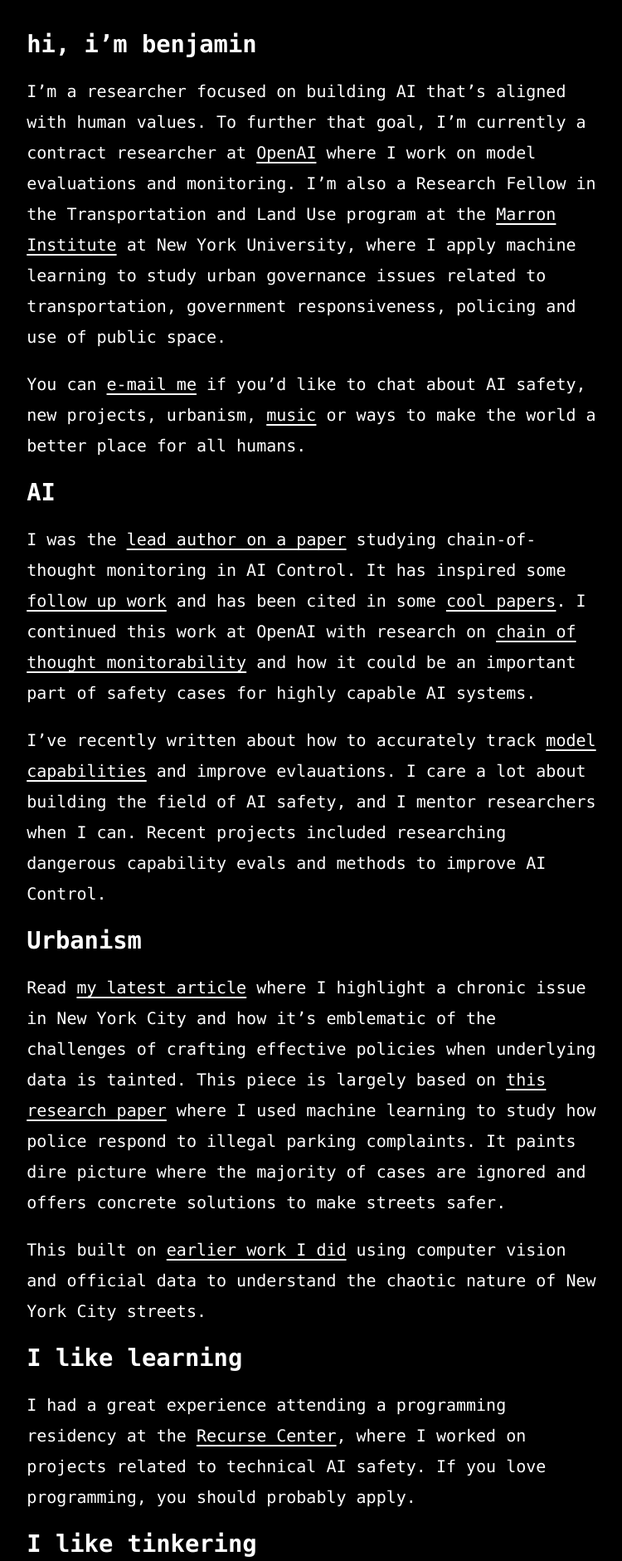
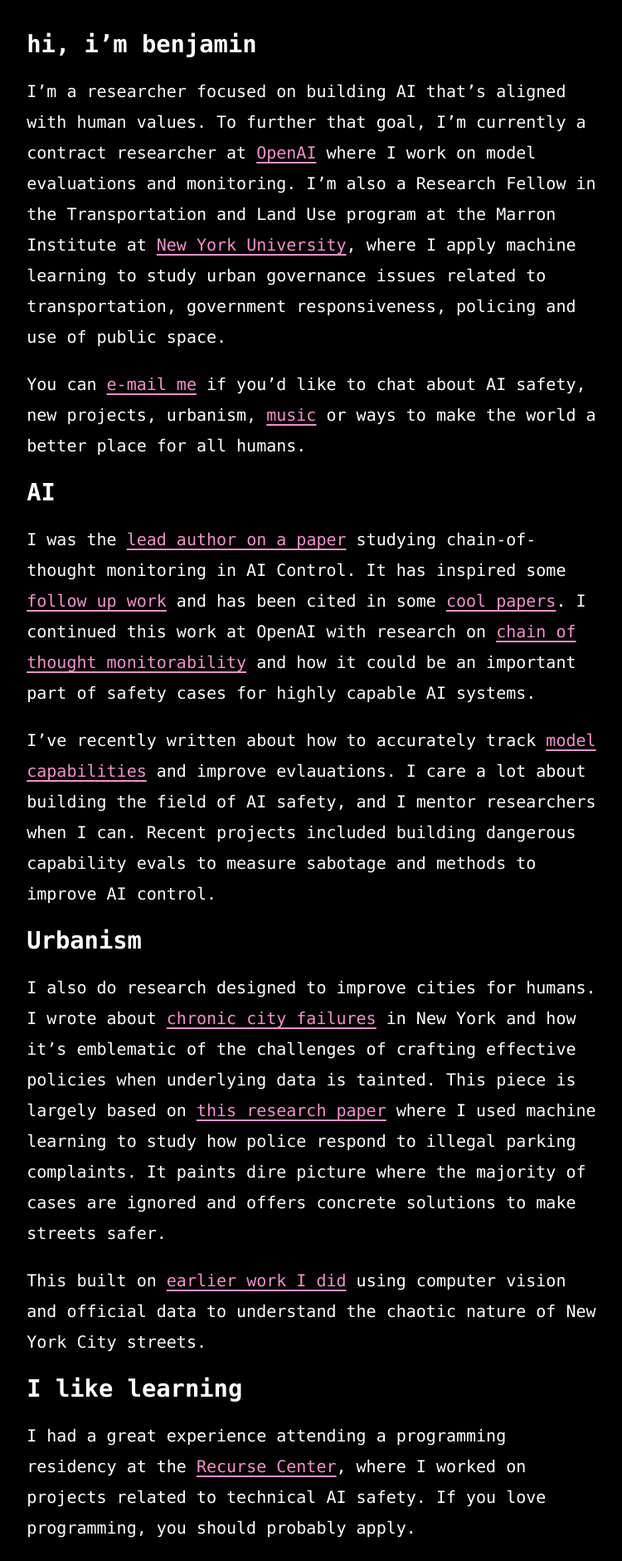
Before and after one commit to benarnav/benarnav.github.io, a Jekyll site: the page built from index.md, in a window 1280 px wide. Shown: the top 1881 px of the page at 83% size, without its empty margins (261-1011 px from the left). Built offline with Jekyll 4.4.1, drawn with Linux system fonts in a browser that asks for light colours; some web fonts are replaced; some of the changed text lies outside the part shown.

Commit message:
link colors

```diff
--- a/assets/css/mono.css
+++ b/assets/css/mono.css
@@ -19,10 +19,14 @@ body {
 }
 
 a {
-  color: inherit;
+  color: #F490CB;
   text-decoration: underline;
   text-decoration-thickness: 0.08em;
   text-underline-offset: 0.22em;
+}
+
+a:visited {
+  color: #F490CB;
 }
 
 a:hover,
--- a/index.md
+++ b/index.md
@@ -8,7 +8,7 @@ show_title: false
 ---
 ### hi, i'm benjamin
 
-I'm a researcher focused on building AI that's aligned with human values. To further that goal, I'm currently a contract researcher at [OpenAI](https://openai.com/index/evaluating-chain-of-thought-monitorability/) where I work on model evaluations and monitoring. I'm also a Research Fellow in the Transportation and Land Use program at the [Marron Institute](https://marroninstitute.nyu.edu) at New York University, where I apply machine learning to study urban governance issues related to transportation, government responsiveness, policing and use of public space.
+I'm a researcher focused on building AI that's aligned with human values. To further that goal, I'm currently a contract researcher at [OpenAI](https://openai.com/index/evaluating-chain-of-thought-monitorability/) where I work on model evaluations and monitoring. I'm also a Research Fellow in the Transportation and Land Use program at the Marron Institute at [New York University](https://marroninstitute.nyu.edu), where I apply machine learning to study urban governance issues related to transportation, government responsiveness, policing and use of public space.
 
 You can [e-mail me](mailto:website@benjaminarnav.com) if you'd like to chat about
 AI safety, new projects, urbanism, [music](https://www.youtube.com/watch?v=OKgYJnBCjXk) or ways to make the world a better place for all humans.
@@ -17,11 +17,11 @@ AI safety, new projects, urbanism, [music](https://www.youtube.com/watch?v=OKgYJ
 
 I was the [lead author on a paper](https://arxiv.org/abs/2505.23575) studying chain-of-thought monitoring in AI Control. It has inspired some [follow up work](https://www.lesswrong.com/posts/nRcKDYi2KfRTXdvDF/extract-and-evaluate-monitoring-can-significantly-enhance) and has been cited in some [cool papers](https://arxiv.org/pdf/2507.11473). I continued this work at OpenAI with research on [chain of thought monitorability](https://openai.com/index/evaluating-chain-of-thought-monitorability/) and how it could be an important part of safety cases for highly capable AI systems.
 
-I've recently written about how to accurately track [model capabilities](https://openai.com/index/why-we-no-longer-evaluate-swe-bench-verified/) and improve evlauations. I care a lot about building the field of AI safety, and I mentor researchers when I can. Recent projects included researching dangerous capability evals and methods to improve AI Control.
+I've recently written about how to accurately track [model capabilities](https://openai.com/index/why-we-no-longer-evaluate-swe-bench-verified/) and improve evlauations. I care a lot about building the field of AI safety, and I mentor researchers when I can. Recent projects included building dangerous capability evals to measure sabotage and methods to improve AI control.
 
 ### Urbanism
 
-Read [my latest article](https://www.vitalcitynyc.org/articles/illegal-parking-and-failed-governance-ai-study-of-nypd-enforcement?) where I highlight a chronic issue in New York City and how it's emblematic of the challenges of crafting effective policies when underlying data is tainted. This piece is largely based on [this research paper](https://www.sciencedirect.com/science/article/pii/S026427512500592X) where I used machine learning to study how police respond to illegal parking complaints. It paints dire picture where the majority of cases are ignored and offers concrete solutions to make streets safer.
+I also do research designed to improve cities for humans. I wrote about [chronic  city failures](https://www.vitalcitynyc.org/articles/illegal-parking-and-failed-governance-ai-study-of-nypd-enforcement?) in New York and how it's emblematic of the challenges of crafting effective policies when underlying data is tainted. This piece is largely based on [this research paper](https://www.sciencedirect.com/science/article/pii/S026427512500592X) where I used machine learning to study how police respond to illegal parking complaints. It paints dire picture where the majority of cases are ignored and offers concrete solutions to make streets safer.
 
 This built on [earlier work I did](https://www.vitalcitynyc.org/articles/the-lawless-state-of-new-yorks-streets) using computer vision and official data to understand the chaotic nature of New York City streets.
 
```
